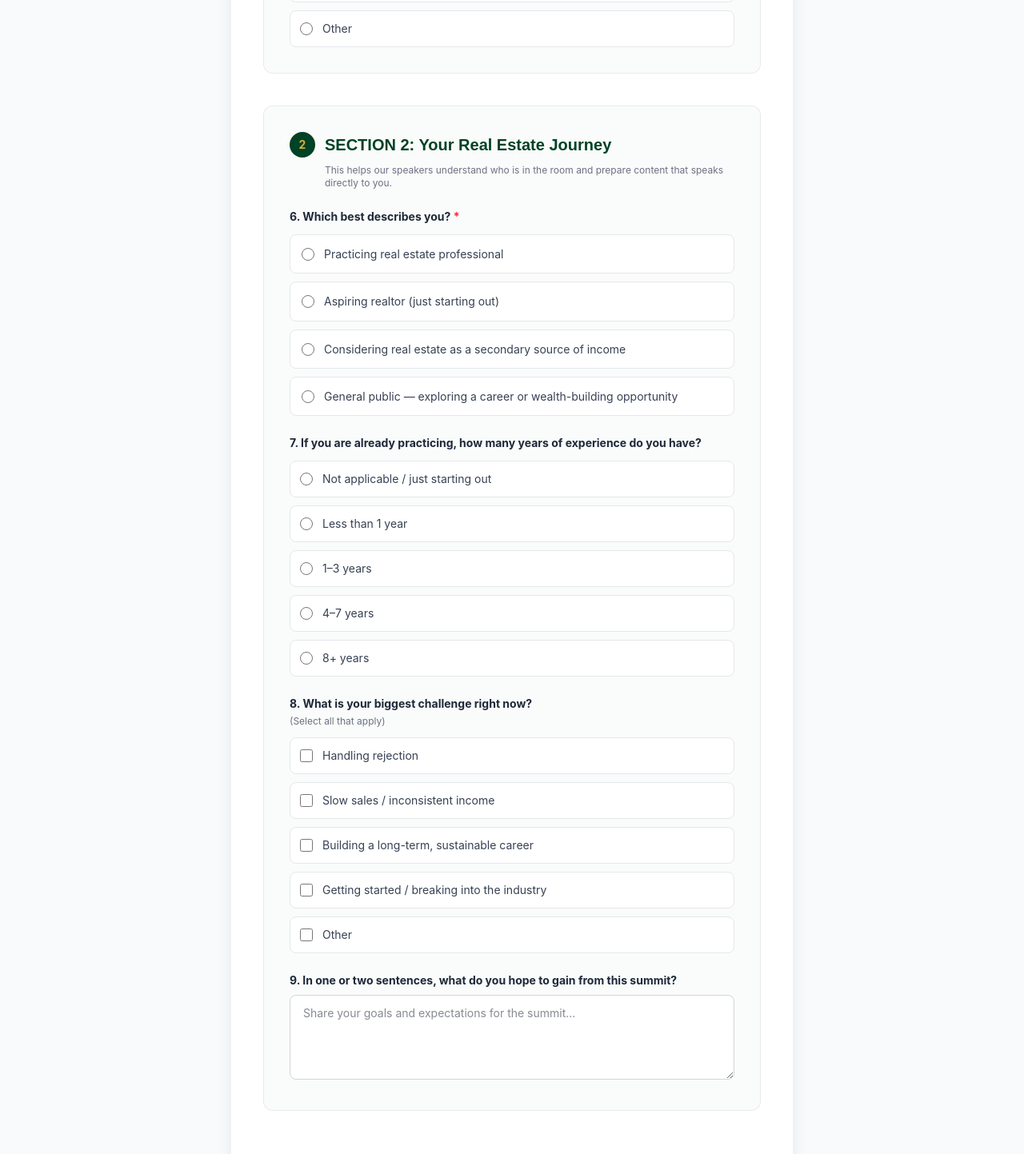
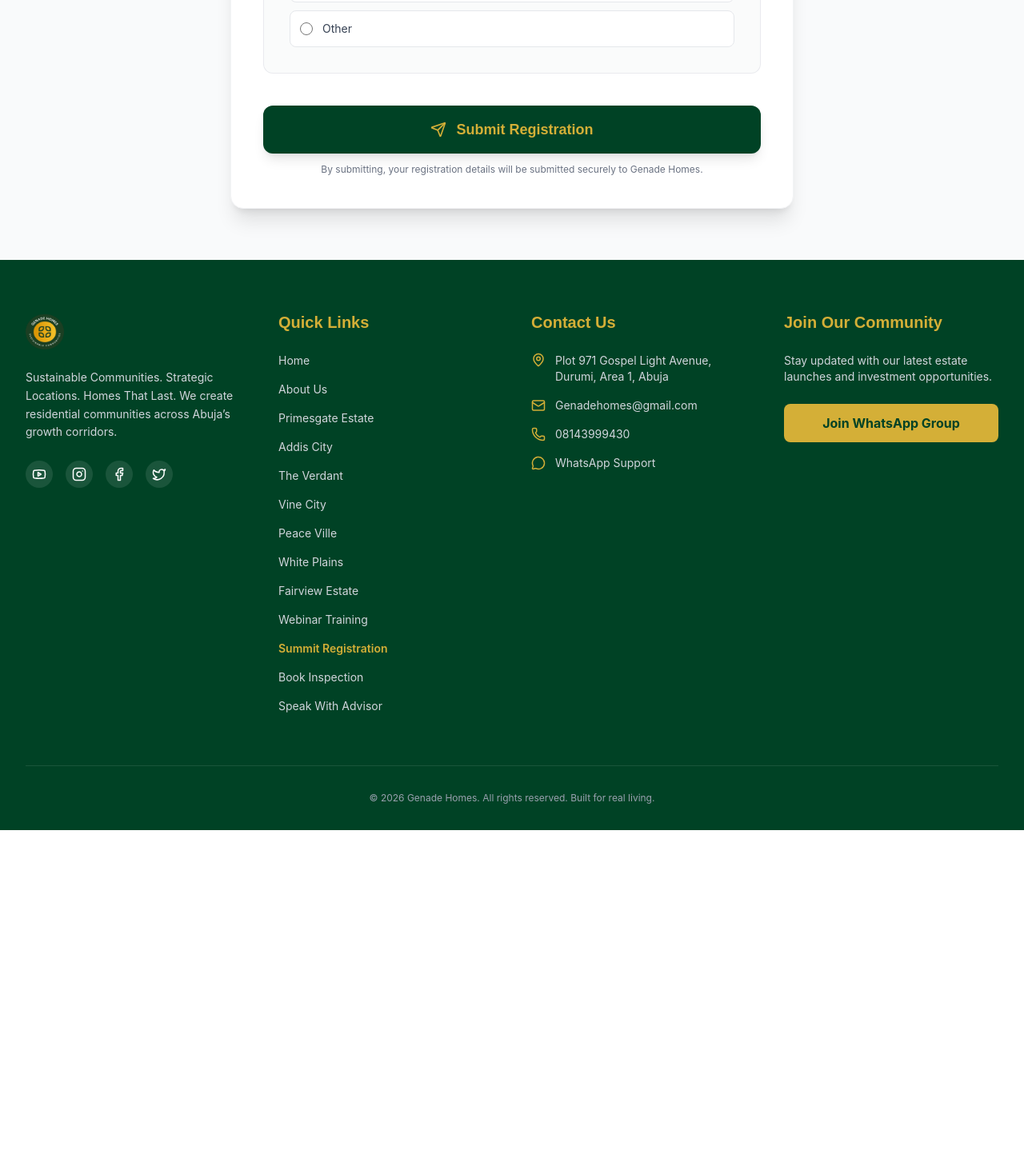
Before and after one commit to therealmceo/Genade-Home, a React (Vite) app: page /summit in a window 1280 px wide. Shown: the part 1280-2723 px from the top of the page at 80% size. After the commit the page ends 2318 px from the top, so only its background shows below. Built offline with nearby package versions, Linux system fonts and the light colour scheme.

Commit message:
refactor: simplify summit registration form
Remove unnecessary survey fields and state variables to streamline the registration process and improve form conversion.

```diff
--- a/api/register.ts
+++ b/api/register.ts
@@ -66,18 +66,8 @@
     const phone = sanitize(body.phone?.trim());
     const cityState = sanitize(body.cityState?.trim());
     const hearAbout = sanitize(body.hearAbout?.trim());
-    const description = sanitize(body.description?.trim());
-    const experience = sanitize(body.experience?.trim());
-    const hopeToGain = sanitize(body.hopeToGain?.trim());
 
-    let challenges = "";
-    if (Array.isArray(body.challenges)) {
-      challenges = body.challenges.map((c: unknown) => sanitize(String(c))).join(", ");
-    } else if (typeof body.challenges === "string") {
-      challenges = sanitize(body.challenges);
-    }
-
-    // Server-side required field validation
+    // Server-side required field validation (Section 1)
     if (!fullName) {
       return res.status(400).json({ success: false, message: "Full Name is required." });
     }
@@ -86,9 +76,6 @@
     }
     if (!phone) {
       return res.status(400).json({ success: false, message: "Phone / WhatsApp Number is required." });
-    }
-    if (!description) {
-      return res.status(400).json({ success: false, message: "Please select an option describing your status." });
     }
 
     const apiKey = getEnv("RESEND_API_KEY") || getEnv("RESEND_KEY");
@@ -107,26 +94,18 @@
     const htmlContent = `
       <div style="font-family: Arial, sans-serif; max-width: 600px; margin: 0 auto; padding: 0; border: 1px solid #e2e8f0; border-radius: 12px; overflow: hidden; background-color: #ffffff;">
         <div style="background-color: #0F2A1D; color: #D4AF37; padding: 24px; text-align: center;">
-          <h2 style="margin: 0; font-size: 22px; font-weight: 800; tracking: 1px;">ABUJA REALTORS SUCCESS LAUNCHPAD</h2>
-          <p style="margin: 6px 0 0 0; font-size: 14px; color: #ffffff;">Official Summit Registration Form Submission</p>
+          <h2 style="margin: 0; font-size: 22px; font-weight: 800; letter-spacing: 0.5px;">ABUJA REALTORS SUCCESS LAUNCHPAD</h2>
+          <p style="margin: 6px 0 0 0; font-size: 14px; color: #ffffff;">Official Summit Registration Details</p>
         </div>
 
         <div style="padding: 24px; color: #1a202c; line-height: 1.6;">
-          <div style="background-color: #f8fafc; border-left: 4px solid #D4AF37; padding: 14px; margin-bottom: 20px; border-radius: 0 8px 8px 0;">
-            <h3 style="margin: 0 0 10px 0; color: #0F2A1D; font-size: 16px;">SECTION 1: Participant Contact Details</h3>
-            <p style="margin: 4px 0;"><strong>Full Name:</strong> ${fullName}</p>
-            <p style="margin: 4px 0;"><strong>Email Address:</strong> <a href="mailto:${email}" style="color: #0F2A1D; text-decoration: underline;">${email}</a></p>
-            <p style="margin: 4px 0;"><strong>Phone / WhatsApp:</strong> ${phone}</p>
-            <p style="margin: 4px 0;"><strong>City / State:</strong> ${cityState || "N/A"}</p>
-            <p style="margin: 4px 0;"><strong>How Heard About Summit:</strong> ${hearAbout || "N/A"}</p>
-          </div>
-
-          <div style="background-color: #f8fafc; border-left: 4px solid #0F2A1D; padding: 14px; margin-bottom: 20px; border-radius: 0 8px 8px 0;">
-            <h3 style="margin: 0 0 10px 0; color: #0F2A1D; font-size: 16px;">SECTION 2: Real Estate Background</h3>
-            <p style="margin: 4px 0;"><strong>Profile / Status:</strong> ${description}</p>
-            <p style="margin: 4px 0;"><strong>Years of Experience:</strong> ${experience || "N/A"}</p>
-            <p style="margin: 4px 0;"><strong>Biggest Challenge(s):</strong> ${challenges || "None selected"}</p>
-            <p style="margin: 4px 0;"><strong>Hope to Gain:</strong> ${hopeToGain || "N/A"}</p>
+          <div style="background-color: #f8fafc; border-left: 4px solid #D4AF37; padding: 18px; margin-bottom: 20px; border-radius: 0 8px 8px 0;">
+            <h3 style="margin: 0 0 12px 0; color: #0F2A1D; font-size: 17px;">Participant Details</h3>
+            <p style="margin: 6px 0; font-size: 15px;"><strong>Full Name:</strong> ${fullName}</p>
+            <p style="margin: 6px 0; font-size: 15px;"><strong>Email Address:</strong> <a href="mailto:${email}" style="color: #0F2A1D; text-decoration: underline;">${email}</a></p>
+            <p style="margin: 6px 0; font-size: 15px;"><strong>Phone / WhatsApp:</strong> ${phone}</p>
+            <p style="margin: 6px 0; font-size: 15px;"><strong>City / State:</strong> ${cityState || "N/A"}</p>
+            <p style="margin: 6px 0; font-size: 15px;"><strong>How Heard About Summit:</strong> ${hearAbout || "N/A"}</p>
           </div>
         </div>
 
--- a/src/pages/SummitRegistration.tsx
+++ b/src/pages/SummitRegistration.tsx
@@ -6,34 +6,24 @@
   User,
   Mail,
   Phone,
-  Building2,
   Send,
   CheckCircle2,
   MessageSquare,
   Sparkles,
   AlertCircle,
-  Clock,
-  Award,
-  Users
+  Award
 } from "lucide-react";
 
 export default function SummitRegistration() {
   const WHATSAPP_GROUP_LINK = "https://chat.whatsapp.com/Fe5BZsqVteM9n9TzS5ybp0?s=cl&p=i&ilr=0&amv=1";
-  const GENADE_EMAIL = "Genadehomes@gmail.com";
 
-  // Form State
+  // Form State (Section 1: Participant Details)
   const [fullName, setFullName] = useState("");
   const [email, setEmail] = useState("");
   const [phone, setPhone] = useState("");
   const [cityState, setCityState] = useState("");
   const [hearAbout, setHearAbout] = useState("");
   const [hearAboutOther, setHearAboutOther] = useState("");
-
-  const [description, setDescription] = useState("");
-  const [experience, setExperience] = useState("");
-  const [challenges, setChallenges] = useState<string[]>([]);
-  const [challengeOther, setChallengeOther] = useState("");
-  const [hopeToGain, setHopeToGain] = useState("");
 
   // UI States
   const [isSubmitted, setIsSubmitted] = useState(false);
@@ -49,43 +39,12 @@
     "Other"
   ];
 
-  const descriptionOptions = [
-    "Practicing real estate professional",
-    "Aspiring realtor (just starting out)",
-    "Considering real estate as a secondary source of income",
-    "General public — exploring a career or wealth-building opportunity"
-  ];
-
-  const experienceOptions = [
-    "Not applicable / just starting out",
-    "Less than 1 year",
-    "1–3 years",
-    "4–7 years",
-    "8+ years"
-  ];
-
-  const challengeOptions = [
-    "Handling rejection",
-    "Slow sales / inconsistent income",
-    "Building a long-term, sustainable career",
-    "Getting started / breaking into the industry",
-    "Other"
-  ];
-
-  const handleChallengeToggle = (option: string) => {
-    if (challenges.includes(option)) {
-      setChallenges(challenges.filter((item) => item !== option));
-    } else {
-      setChallenges([...challenges, option]);
-    }
-  };
-
   const handleSubmit = async (e: FormEvent) => {
     e.preventDefault();
     setValidationError("");
     setServerError("");
 
-    // Required fields validation (Q1, Q2, Q3, Q6)
+    // Required fields validation (Full Name, Email, Phone/WhatsApp)
     if (!fullName.trim()) {
       setValidationError("Please enter your Full Name.");
       return;
@@ -98,16 +57,10 @@
       setValidationError("Please enter your Phone / WhatsApp Number.");
       return;
     }
-    if (!description) {
-      setValidationError("Please select which option best describes you.");
-      return;
-    }
 
     const finalHearAbout = hearAbout === "Other" && hearAboutOther.trim()
       ? `Other (${hearAboutOther.trim()})`
       : hearAbout;
-
-    const finalChallenges = challenges.map(c => c === "Other" && challengeOther.trim() ? `Other (${challengeOther.trim()})` : c);
 
     setIsSubmitting(true);
 
@@ -123,10 +76,6 @@
           phone: phone.trim(),
           cityState: cityState.trim(),
           hearAbout: finalHearAbout,
-          description,
-          experience,
-          challenges: finalChallenges,
-          hopeToGain: hopeToGain.trim(),
         }),
       });
 
@@ -209,15 +158,15 @@
                   </div>
                 )}
 
-                <form onSubmit={handleSubmit} className="space-y-10">
-                  {/* SECTION 1: Your Details */}
+                <form onSubmit={handleSubmit} className="space-y-8">
+                  {/* Your Details */}
                   <div className="bg-gray-50/80 p-6 sm:p-8 rounded-xl border border-gray-200/80">
                     <div className="flex items-center gap-3 mb-2">
                       <div className="w-8 h-8 rounded-full bg-primary text-secondary flex items-center justify-center font-bold text-sm">
-                        1
+                        <User size={16} />
                       </div>
                       <h2 className="text-xl font-serif font-bold text-primary">
-                        SECTION 1: Your Details
+                        Your Details
                       </h2>
                     </div>
                     <p className="text-xs text-gray-500 mb-6 ml-11">
@@ -303,7 +252,7 @@
                         </label>
                         <div className="space-y-2.5">
                           {hearAboutOptions.map((opt) => (
-                            <label
+                              <label
                               key={opt}
                               className={`flex items-center gap-3 p-3 rounded-lg border transition-all cursor-pointer ${
                                 hearAbout === opt
@@ -336,136 +285,8 @@
                     </div>
                   </div>
 
-                  {/* SECTION 2: Your Real Estate Journey */}
-                  <div className="bg-gray-50/80 p-6 sm:p-8 rounded-xl border border-gray-200/80">
-                    <div className="flex items-center gap-3 mb-2">
-                      <div className="w-8 h-8 rounded-full bg-primary text-secondary flex items-center justify-center font-bold text-sm">
-                        2
-                      </div>
-                      <h2 className="text-xl font-serif font-bold text-primary">
-                        SECTION 2: Your Real Estate Journey
-                      </h2>
-                    </div>
-                    <p className="text-xs text-gray-500 mb-6 ml-11">
-                      This helps our speakers understand who is in the room and prepare content that speaks directly to you.
-                    </p>
-
-                    <div className="space-y-6">
-                      {/* Q6: Which best describes you? */}
-                      <div>
-                        <label className="block text-sm font-bold text-gray-800 mb-3">
-                          6. Which best describes you? <span className="text-red-500">*</span>
-                        </label>
-                        <div className="space-y-2.5">
-                          {descriptionOptions.map((opt) => (
-                            <label
-                              key={opt}
-                              className={`flex items-start gap-3 p-3.5 rounded-lg border transition-all cursor-pointer ${
-                                description === opt
-                                  ? "bg-primary/5 border-primary text-primary font-medium shadow-sm"
-                                  : "bg-white border-gray-200 text-gray-700 hover:bg-gray-50"
-                              }`}
-                            >
-                              <input
-                                type="radio"
-                                name="description"
-                                required
-                                value={opt}
-                                checked={description === opt}
-                                onChange={(e) => setDescription(e.target.value)}
-                                className="w-4 h-4 mt-0.5 text-primary focus:ring-primary border-gray-300"
-                              />
-                              <span className="text-sm leading-snug">{opt}</span>
-                            </label>
-                          ))}
-                        </div>
-                      </div>
-
-                      {/* Q7: Years of Experience */}
-                      <div>
-                        <label className="block text-sm font-bold text-gray-800 mb-3">
-                          7. If you are already practicing, how many years of experience do you have?
-                        </label>
-                        <div className="space-y-2.5">
-                          {experienceOptions.map((opt) => (
-                            <label
-                              key={opt}
-                              className={`flex items-center gap-3 p-3 rounded-lg border transition-all cursor-pointer ${
-                                experience === opt
-                                  ? "bg-primary/5 border-primary text-primary font-medium shadow-sm"
-                                  : "bg-white border-gray-200 text-gray-700 hover:bg-gray-50"
-                              }`}
-                            >
-                              <input
-                                type="radio"
-                                name="experience"
-                                value={opt}
-                                checked={experience === opt}
-                                onChange={(e) => setExperience(e.target.value)}
-                                className="w-4 h-4 text-primary focus:ring-primary border-gray-300"
-                              />
-                              <span className="text-sm">{opt}</span>
-                            </label>
-                          ))}
-                        </div>
-                      </div>
-
-                      {/* Q8: Biggest Challenge */}
-                      <div>
-                        <label className="block text-sm font-bold text-gray-800 mb-1">
-                          8. What is your biggest challenge right now?
-                        </label>
-                        <p className="text-xs text-gray-500 mb-3">(Select all that apply)</p>
-                        <div className="space-y-2.5">
-                          {challengeOptions.map((opt) => (
-                            <label
-                              key={opt}
-                              className={`flex items-center gap-3 p-3 rounded-lg border transition-all cursor-pointer ${
-                                challenges.includes(opt)
-                                  ? "bg-primary/5 border-primary text-primary font-medium shadow-sm"
-                                  : "bg-white border-gray-200 text-gray-700 hover:bg-gray-50"
-                              }`}
-                            >
-                              <input
-                                type="checkbox"
-                                value={opt}
-                                checked={challenges.includes(opt)}
-                                onChange={() => handleChallengeToggle(opt)}
-                                className="w-4 h-4 text-primary focus:ring-primary border-gray-300 rounded"
-                              />
-                              <span className="text-sm">{opt}</span>
-                            </label>
-                          ))}
-                        </div>
-                        {challenges.includes("Other") && (
-                          <input
-                            type="text"
-                            placeholder="Please describe your challenge"
-                            value={challengeOther}
-                            onChange={(e) => setChallengeOther(e.target.value)}
-                            className="mt-3 w-full px-4 py-2.5 bg-white border border-gray-300 rounded-lg focus:ring-2 focus:ring-primary focus:border-primary outline-none text-sm"
-                          />
-                        )}
-                      </div>
-
-                      {/* Q9: What do you hope to gain */}
-                      <div>
-                        <label className="block text-sm font-bold text-gray-800 mb-2">
-                          9. In one or two sentences, what do you hope to gain from this summit?
-                        </label>
-                        <textarea
-                          rows={4}
-                          placeholder="Share your goals and expectations for the summit..."
-                          value={hopeToGain}
-                          onChange={(e) => setHopeToGain(e.target.value)}
-                          className="w-full px-4 py-3 bg-white border border-gray-300 rounded-lg focus:ring-2 focus:ring-primary focus:border-primary outline-none text-sm resize-y"
-                        ></textarea>
-                      </div>
-                    </div>
-                  </div>
-
                   {/* Submit Button */}
-                  <div className="pt-4">
+                  <div className="pt-2">
                     <button
                       type="submit"
                       disabled={isSubmitting}
```
